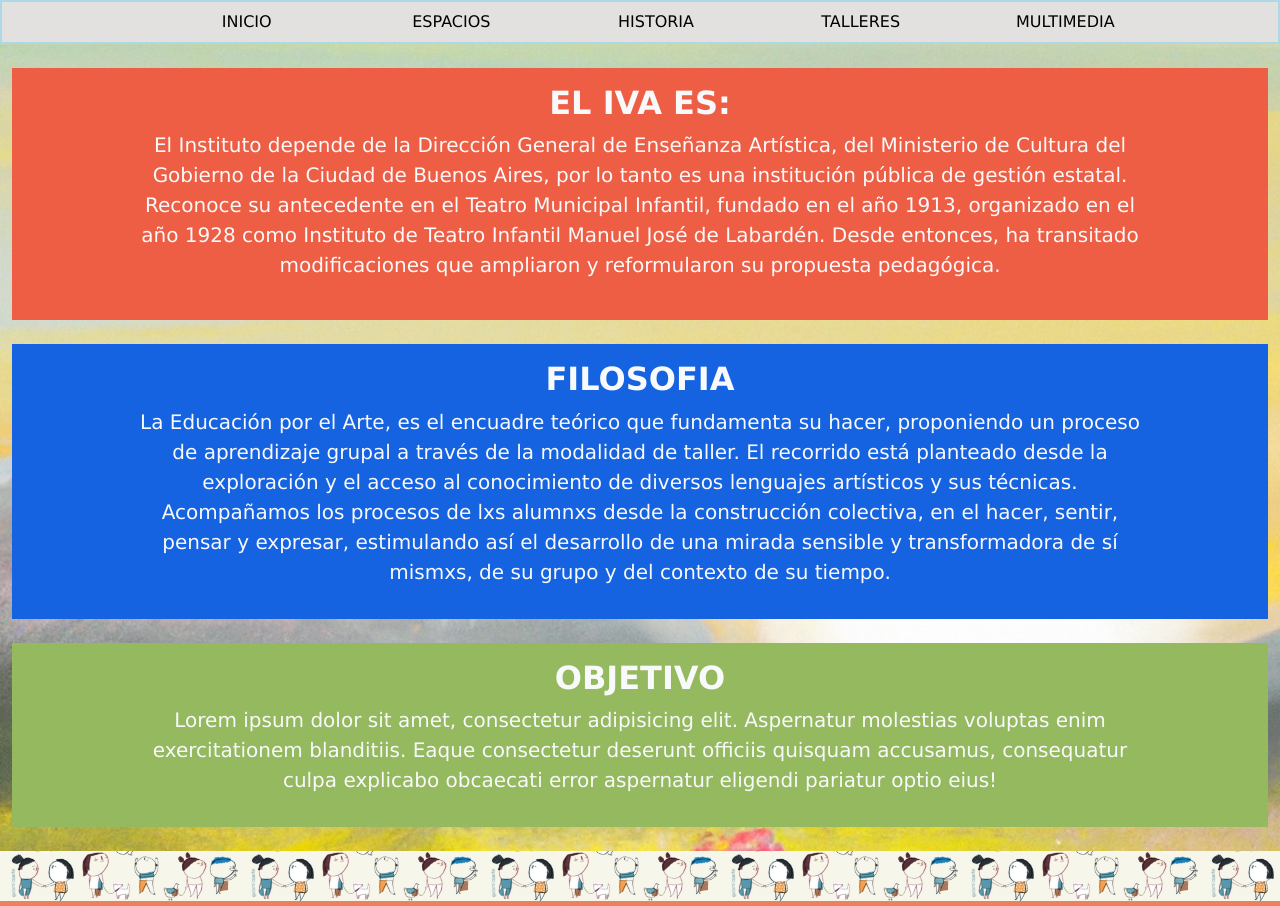
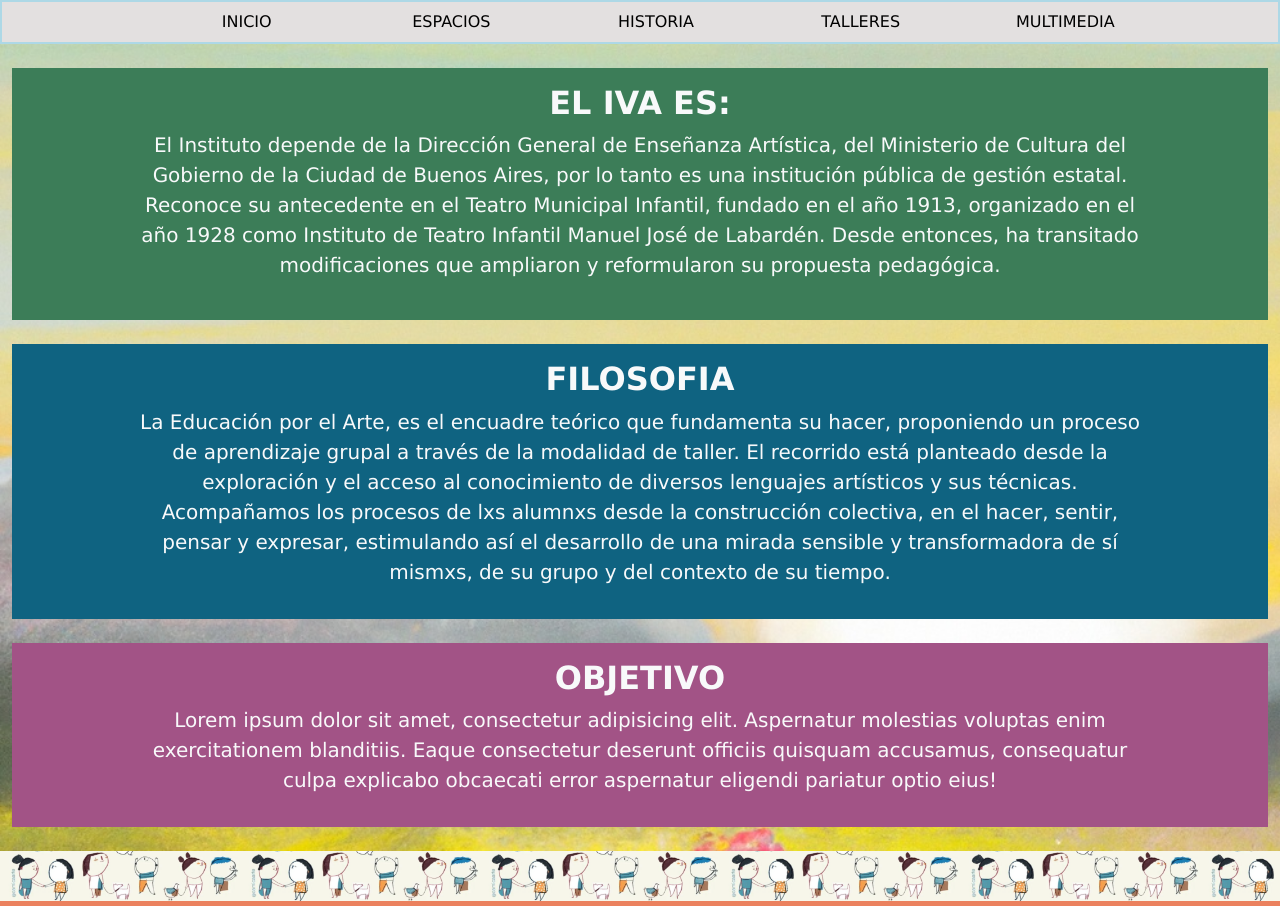
Before and after one commit to gomez-code/proyecto-final-con-sass, a website: page index.html in a window 1280 px wide. Shown: the part 284-1190 px from the top of the page. Drawn offline with nearby package versions, Linux system fonts and the light colour scheme.

Commit message:
Prueba 1

```diff
--- a/index.html
+++ b/index.html
@@ -10,7 +10,7 @@
     <!--link con css-->
     <link rel="stylesheet" href="./css/style-pf.css">
 
-    <title>PIO COLLIVADINO</title>
+    <title>PIO COLLIVADINO Jardín de infantes/Instituto vocacional de arte/IVA</title>
 </head>
 <body>
     <header class="container-fluid text-center" style="background-image: url(./fotos/shutterstock_2280956821.jpg); background-size: cover; background-position: center";>
@@ -35,7 +35,7 @@
     </nav>
     <main class="conteiner-fluid text-center justify-content-around p-4"><!--espacio con informaciónpara leer-->
         <section>
-            <div class="row justify-content-around text-light" style="background-color: #ee5e44; width: fit-content;">
+            <div class="row justify-content-around text-light" style="background-color: #3C7D58; width: fit-content;">
                 <article class="col-lg-10 col-10 p-3 pb-4" style="height: fit-content;">
                     <h2><strong>EL IVA ES:</strong></h2>
                     <P>El Instituto depende de la Dirección General de Enseñanza Artística, del Ministerio de Cultura del Gobierno de la Ciudad de Buenos Aires, por lo tanto es una institución pública de gestión estatal.
@@ -43,14 +43,14 @@
                     </P>
                 </article>
             </div><br/>
-            <div class="row justify-content-around text-light" style="background-color: #1563e0; width: fit-content;">
+            <div class="row justify-content-around text-light" style="background-color: #0F6381; width: fit-content;">
                 <article class="col-lg-10 col-10 p-3" style="height: fit-content;">
                     <h2><strong>FILOSOFIA</strong></h2>
                     <P>La Educación por el Arte, es el encuadre teórico que fundamenta su hacer, proponiendo  un proceso de aprendizaje grupal a través de la modalidad de taller. El recorrido está planteado desde la exploración y el acceso al conocimiento de diversos lenguajes artísticos y sus técnicas. Acompañamos los procesos de lxs alumnxs desde la construcción colectiva, en el hacer, sentir, pensar y expresar, estimulando así  el desarrollo  de una mirada sensible y transformadora de sí mismxs, de su grupo y del contexto de su tiempo.
                     </P>
                 </article>
             </div><br/>
-            <div class="row justify-content-around text-light" style="background-color: #95b95e; width: fit-content;">
+            <div class="row justify-content-around text-light" style="background-color: #A25386; width: fit-content;">
                 <article class="col-lg-10 col-10 p-3" style="height: fit-content;">
                     <h2><strong>OBJETIVO</strong></h2>
                     <P>Lorem ipsum dolor sit amet, consectetur adipisicing elit. Aspernatur molestias voluptas enim exercitationem blanditiis. Eaque consectetur deserunt officiis quisquam accusamus, consequatur culpa explicabo obcaecati error aspernatur eligendi pariatur optio eius!
--- /dev/null
+++ b/scss/style.scss
@@ -0,0 +1,3 @@
+body{
+    background-image: url('../fotos/ola.png');
+}
```
Also changed, not shown: package.json (added, +11 -0 lines), css/style.css (added).
